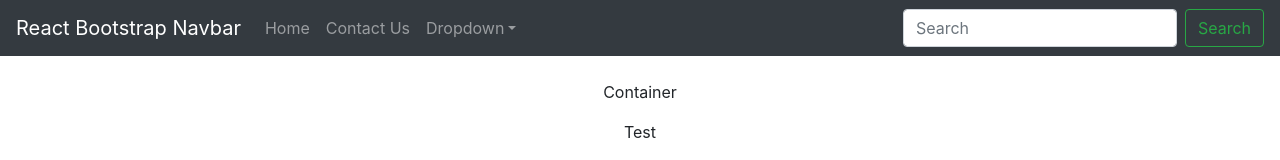
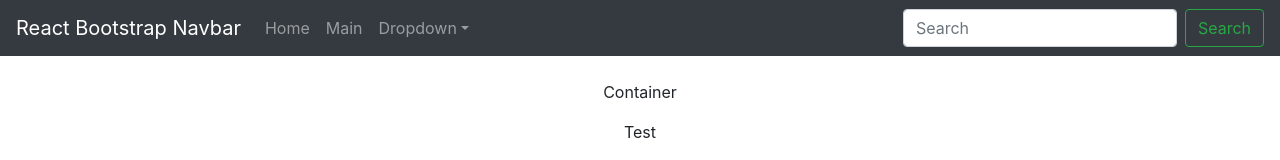
Before and after one commit to atith126/frontendpgs, a React (Create React App) app: page /frontendpgs/MainContainer in a window 1280 px wide. Shown: the top 160 px of the page. Built offline with nearby package versions, Linux system fonts and the light colour scheme.

Commit message:
Your commit message 3

```diff
--- a/package.json
+++ b/package.json
@@ -9,6 +9,7 @@
     "@testing-library/react": "^11.1.1",
     "@testing-library/user-event": "^12.2.0",
     "bootstrap": "^4.6.0",
+    "history": "^5.0.0",
     "https": "^1.0.0",
     "react": "^17.0.1",
     "react-bootstrap": "^1.4.3",
--- a/public/index.html
+++ b/public/index.html
@@ -25,7 +25,7 @@
       Learn how to configure a non-root public URL by running `npm run build`.
     -->
     <title>React App</title>
-    <base href="/frontendpgs/">
+    <base href="%PUBLIC_URL%/">
   </head>
   <body>
     <noscript>You need to enable JavaScript to run this app.</noscript>
--- a/src/MainApp.js
+++ b/src/MainApp.js
@@ -8,9 +8,13 @@ import MainContainer from './MainContainer';
 
 import { BrowserRouter as Router, Switch, Route, useParams, } from "react-router-dom";
 
-
+import { createBrowserHistory } from 'history';
 
 import 'bootstrap/dist/css/bootstrap.min.css';
+
+export const history = createBrowserHistory({
+    basename: process.env.PUBLIC_URL
+});
 
 function MainApp(){
     return (
@@ -22,7 +26,7 @@ function MainApp(){
                     <Navbar.Collapse id="basic-navbar-nav">
                         <Nav className="mr-auto">
                             <Nav.Link href="/">Home</Nav.Link>
-                            <Nav.Link href="/MainContainer">Contact Us</Nav.Link>
+                            <Nav.Link href="/MainContainer">Main</Nav.Link>
                             <NavDropdown title="Dropdown" id="basic-nav-dropdown">
                                 <NavDropdown.Item href="#action/3.1">Action</NavDropdown.Item>
                                 <NavDropdown.Item href="#action/3.2">Another action</NavDropdown.Item>
```
Also changed, not shown: 1 other file (tests, documents, lock files or other folders).
